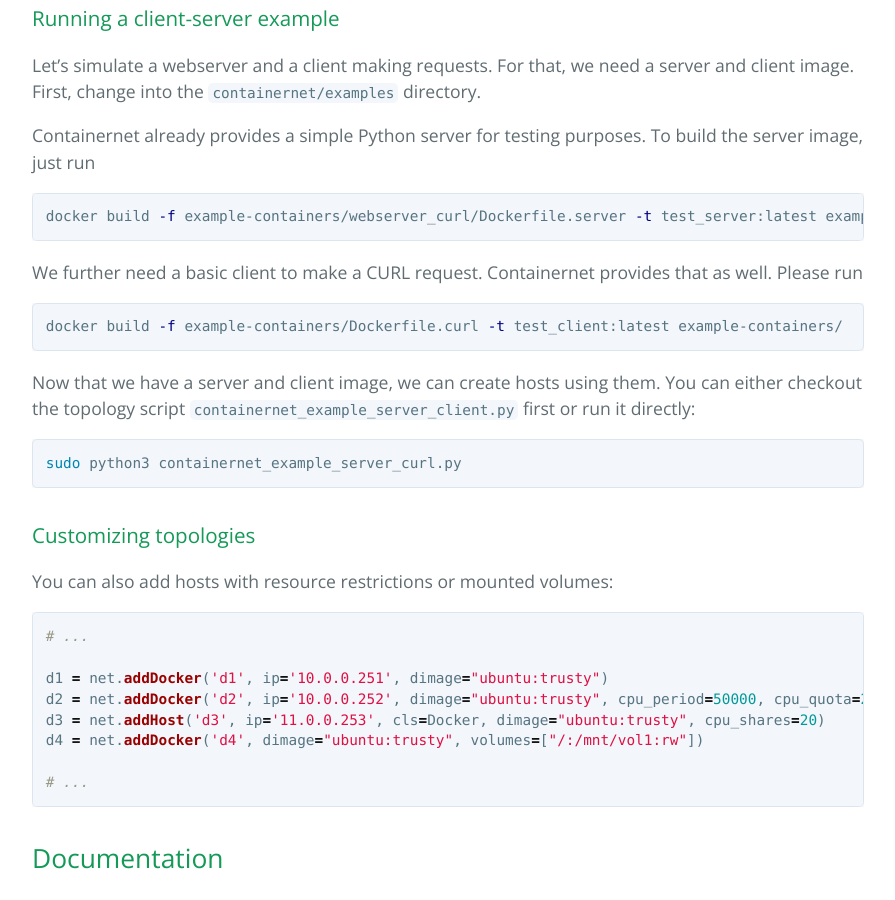
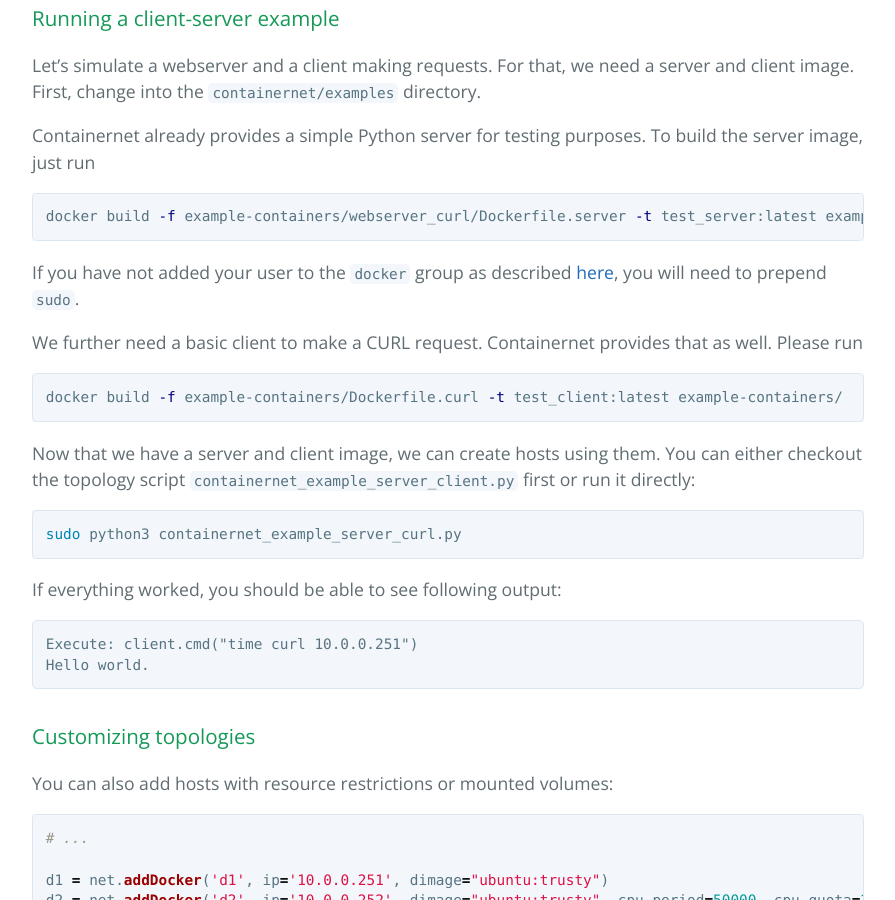
Before and after one commit to containernet/containernet.github.io, a Jekyll site: the page built from index.md, in a window 1280 px wide and 900 px high, scrolled down 2923 px. Shown: the whole window, without its empty margins (192-1087 px from the left). Built offline with Jekyll 4.4.1, drawn with Linux system fonts in a browser that asks for light colours.

Commit message:
Use newest Readme from containernet

````diff
--- a/index.md
+++ b/index.md
@@ -121,6 +121,8 @@ Containernet already provides a simple Python server for testing purposes. To bu
 docker build -f example-containers/webserver_curl/Dockerfile.server -t test_server:latest example-containers/webserver_curl/
 ```
 
+If you have not added your user to the `docker` group as described [here](https://docs.docker.com/engine/install/linux-postinstall/), you will need to prepend `sudo`.
+
 We further need a basic client to make a CURL request. Containernet provides that as well. Please run
 
 ```bash
@@ -132,6 +134,13 @@ script `containernet_example_server_client.py` first or run it directly:
 
 ```bash
 sudo python3 containernet_example_server_curl.py
+```
+
+If everything worked, you should be able to see following output:
+
+```txt
+Execute: client.cmd("time curl 10.0.0.251")
+Hello world.
 ```
 
 ### Customizing topologies
````
